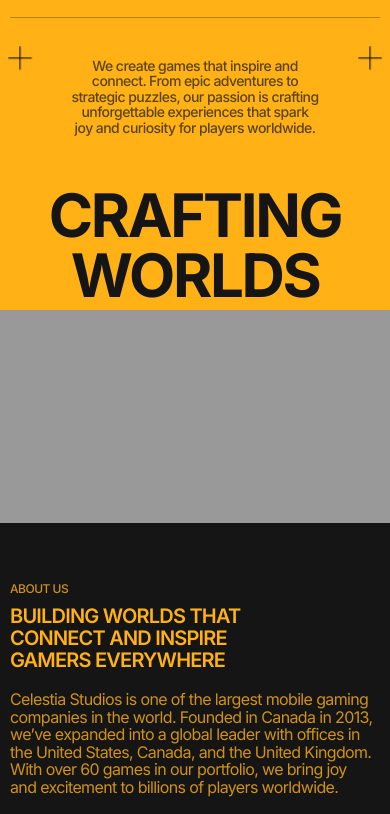
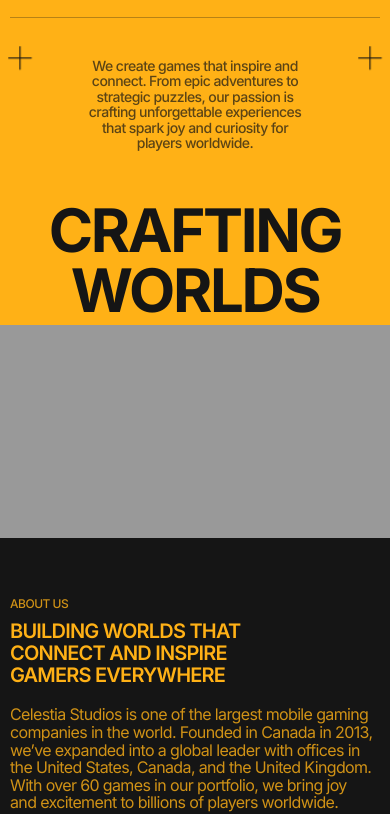
Before and after one commit to franticus/CelestiaStudios, a website: page src/html/index.html in a window 390 px wide. Shown: the part 49-863 px from the top of the page. Drawn offline with nearby package versions, Linux system fonts and the light colour scheme; files that its build step writes are made by us from their sources; files whose address does not match are found by name.

Commit message:
hero <br class="mobileHide">

```diff
--- a/src/html/blocks/hero.html
+++ b/src/html/blocks/hero.html
@@ -1,7 +1,9 @@
 <section class="hero">
 	<div class="container">
-		<p class="hero__subtitle">We create games that inspire and connect. From epic adventures to strategic puzzles, our
-			passion is crafting unforgettable experiences that spark joy and curiosity for players worldwide.</p>
+		<p class="hero__subtitle">We create games that inspire and<br class="mobileHide"> connect. From epic adventures
+			to<br class="mobileHide"> strategic puzzles, our
+			passion is<br class="mobileHide"> crafting unforgettable experiences<br class="mobileHide"> that spark joy and
+			curiosity for<br class="mobileHide"> players worldwide.</p>
 		<h1 class="hero__title">Crafting Worlds</h1>
 		<div class="cross cross--left"></div>
 		<div class="cross cross--right"></div>
--- a/src/scss/blocks/_hero.scss
+++ b/src/scss/blocks/_hero.scss
@@ -139,4 +139,12 @@
 			}
 		}
 	}
+
+	.mobileHide {
+		display: none;
+
+		@include mobile {
+			display: block;
+		}
+	}
 }
```
